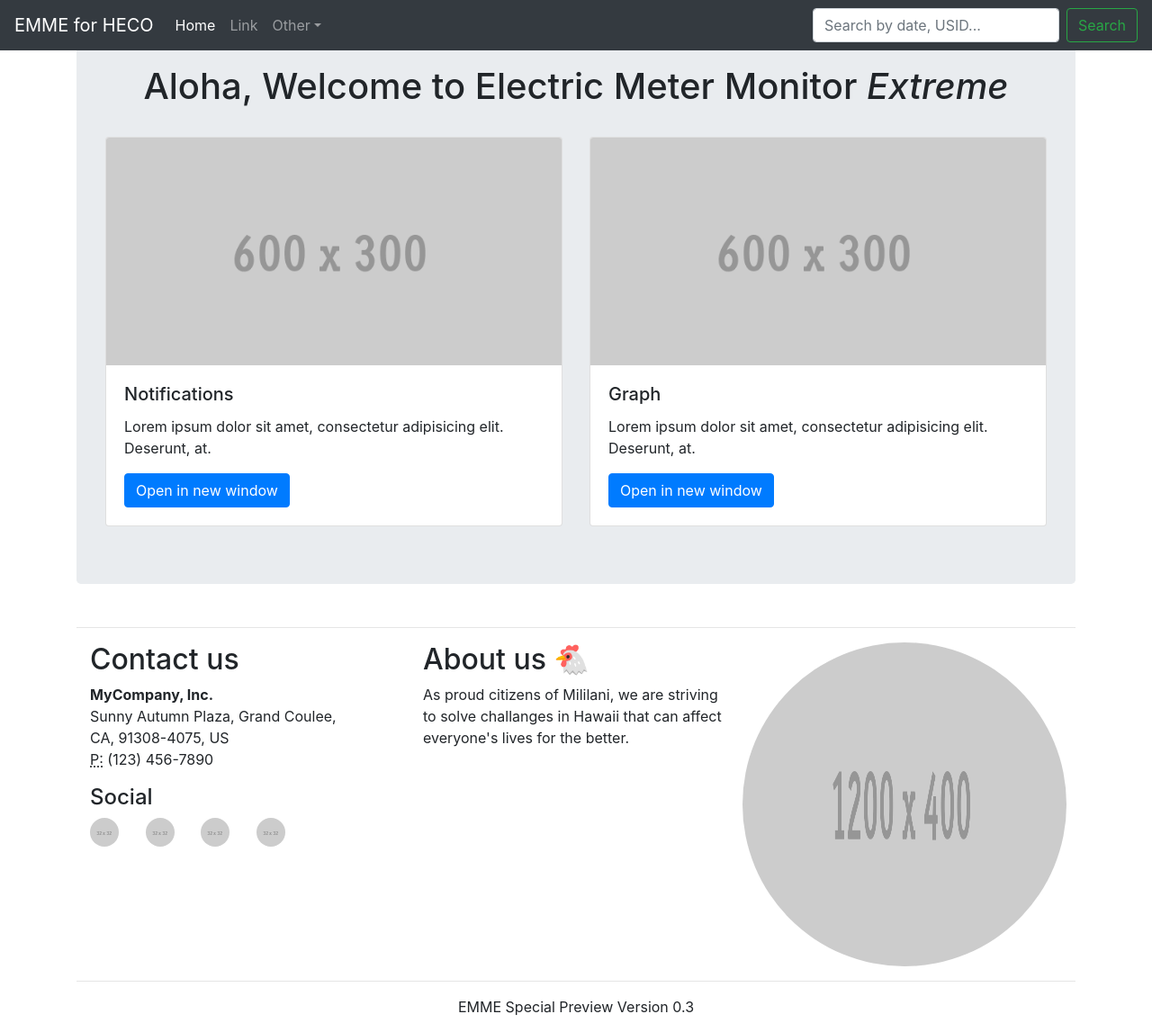
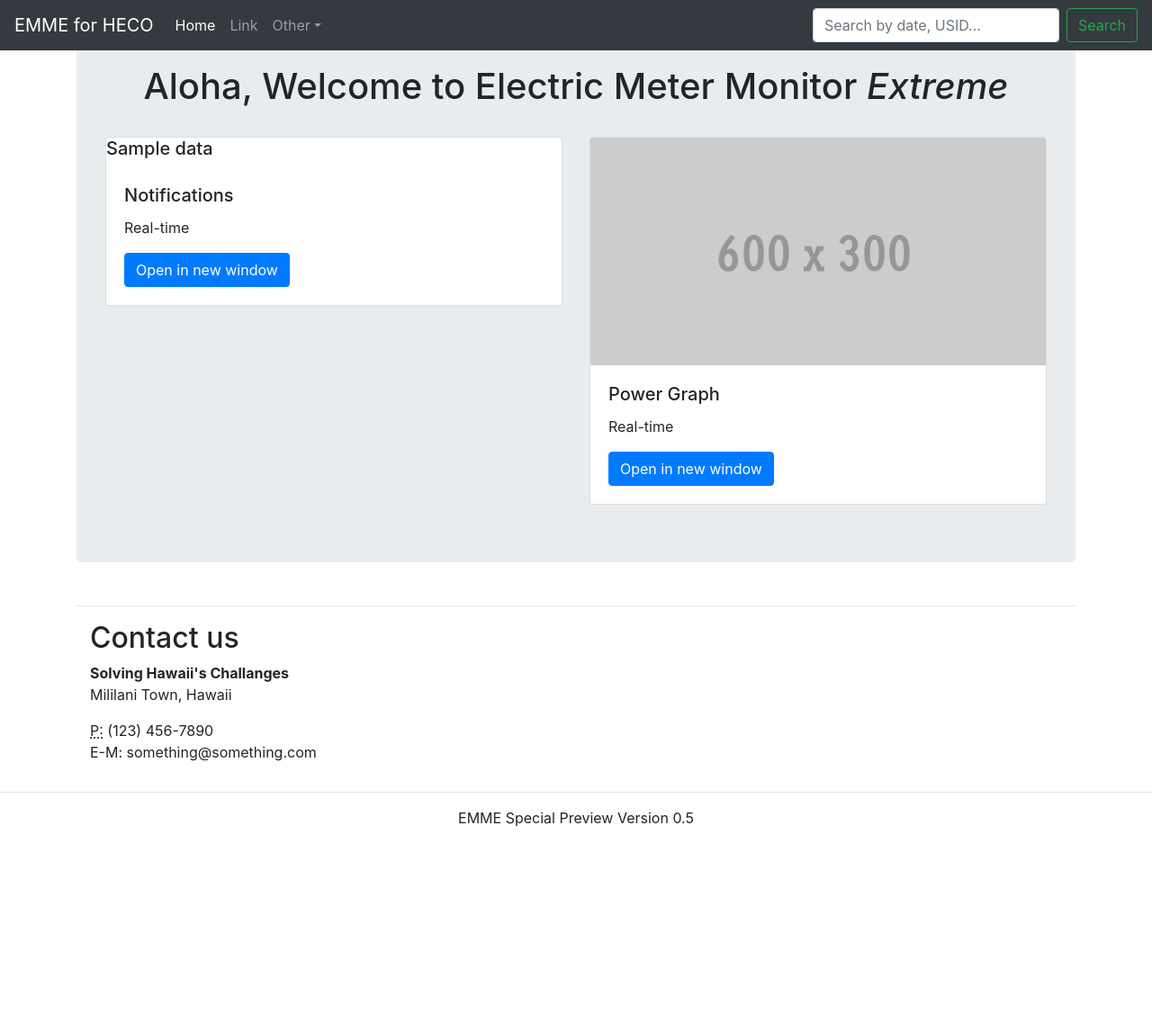
Before and after one commit to HACC2019/shc, a Django app: page / in a window 1280 px wide. Shown: the whole page at 90% size. After the commit the page ends 919 px from the top, so only its background shows below. Run offline with Django 3.2, Linux system fonts and the light colour scheme; tables that the repository leaves empty hold one stand-in row (values such as "Sample post"); some libraries are stand-ins or nearby versions.

Commit message:
This can now fetch names and store it into an array that is passed to the html

```diff
--- a/HECO/Front/views.py
+++ b/HECO/Front/views.py
@@ -1,6 +1,26 @@
 from django.shortcuts import render
 from django.http import HttpResponse
+from .models import Raw_Data
 # Create your views here.
 def Home(request):
+    name = ['i']
+    charge_station = Raw_Data.objects.all()
+    ticker = 0
+    for n in charge_station:
+        for y in name:
+            if (n.Charge_Station_Name == y):
+                ticker = ticker + 1
+                print(ticker, n.Charge_Station_Name)
 
-    return render(request, 'Homepage.html')
+        if ticker == 0:
+            print(name)
+            name.append(n.Charge_Station_Name)
+
+            if name[0] == 'i':
+                del name[0]
+        ticker = 0
+
+
+    print(name)
+
+    return render(request, 'Homepage.html', {'station': name})
--- a/HECO/Template/Homepage.html
+++ b/HECO/Template/Homepage.html
@@ -47,10 +47,12 @@
 				  <div class="row">
 					<div class="col-sm-6">
 					  <div class="card">
-						<img class="card-img-top" src="../static/images/600X300.gif" alt="Card image cap">
+						  {% for name in station %}
+						  <h5 class = "card-img-top">{{ name }}</h5>
+						  {% endfor %}
 						<div class="card-body">
 						  <h5 class="card-title">Notifications</h5>
-						  <p class="card-text">Lorem ipsum dolor sit amet, consectetur adipisicing elit. Deserunt, at.</p>
+						  <p class="card-text">Real-time</p>
 						  <a href="#" class="btn btn-primary">Open in new window</a></div>
 					  </div>
 					</div>
@@ -58,8 +60,8 @@
 					  <div class="card">
 						<img class="card-img-top" src="../static/images/600X300.gif" alt="Card image cap">
 						<div class="card-body">
-						  <h5 class="card-title">Graph</h5>
-						  <p class="card-text">Lorem ipsum dolor sit amet, consectetur adipisicing elit. Deserunt, at.</p>
+						  <h5 class="card-title">Power Graph</h5>
+						  <p class="card-text"> Real-time</p>
 						  <a href="#" class="btn btn-primary">Open in new window</a></div>
 					  </div>
 					</div>
@@ -79,33 +81,24 @@
       <div class="col-lg-4 col-md-6 col-sm-6 mb-md-0 mb-2">
         <h2>Contact us</h2>
         <address>
-            <strong>MyCompany, Inc.</strong><br>
-            Sunny Autumn Plaza, Grand Coulee,<br>
-            CA, 91308-4075, US<br>
-            <abbr title="Phone">P:</abbr> (123) 456-7890
-          </address>
-          <h4>Social</h4>
-          <div class="row">
-            <div class="col-2"><img class="rounded-circle" src="../static/images/32X32.gif" alt=""></div>
-            <div class="col-2"><img class="rounded-circle" src="../static/images/32X32.gif" alt=""></div>
-            <div class="col-2"><img class="rounded-circle" src="../static/images/32X32.gif" alt=""></div>
-            <div class="col-2"><img class="rounded-circle" src="../static/images/32X32.gif" alt=""></div>
-          </div>
+        <strong>Solving Hawaii's Challanges</strong><br>
+        Mililani Town, Hawaii
+        </address>
+        <address>
+        <abbr title="Phone">P:</abbr> (123) 456-7890<br>
+E-M: something@something.com
+        </address>
       </div>
-<div class="col-lg-4 col-12">
-  <h2>About us&nbsp;🐔</h2>
-  <p>As proud citizens of Mililani, we are striving to solve challanges in Hawaii that can affect everyone's lives for the better.</p>
-  <p>&nbsp;</p>
+<div class="col-lg-4 col-12"> </div>
 </div>
-		<img class="rounded-circle" alt="140x140" style="width: 360px; height: 360px;" src="../static/images/1200X400.gif" data-holder-rendered="true">
-    </div>
 </div>
+	  </div>
     <hr>
     <footer class="text-center">
       <div class="container">
         <div class="row">
           <div class="col-12">
-            <p>EMME Special Preview Version 0.3</p>
+            <p>EMME Special Preview Version 0.5</p>
           </div>
         </div>
       </div>
```
Also changed, not shown: HECO/Front/migrations/0002_processed_data.py (added), HECO/Front/migrations/0003_delete_processed_data.py (added).
